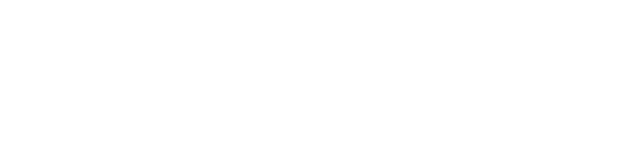
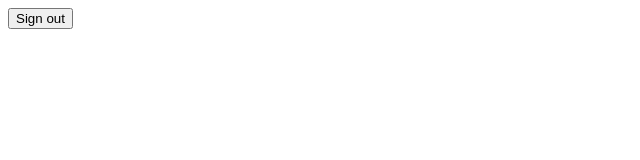
Before and after one commit to niteshrj/google_authentication, a website: page public/index.html in a window 1280 px wide. Shown: the whole page, without its empty margins (0-640 px from the left). Drawn offline with Linux system fonts and the light colour scheme.

Commit message:
checking google authentication

```diff
--- a/public/index.html
+++ b/public/index.html
@@ -13,9 +13,17 @@
       console.log('Image URL: ' + profile.getImageUrl());
       console.log('Email: ' + profile.getEmail()); // This is null if the 'email' scope is not present.
     }
+    function signOut() {
+      var auth2 = gapi.auth2.getAuthInstance();
+      auth2.signOut().then(function () {
+        console.log('User signed out.');
+      });
+    }
     </script>
   </head>
   <body>
   <div class="g-signin2" data-onsuccess="onSignIn"></div>
+  <button type="button" name="button" onclick="signOut()">Sign out</button>
+
   </body>
 </html>
```
